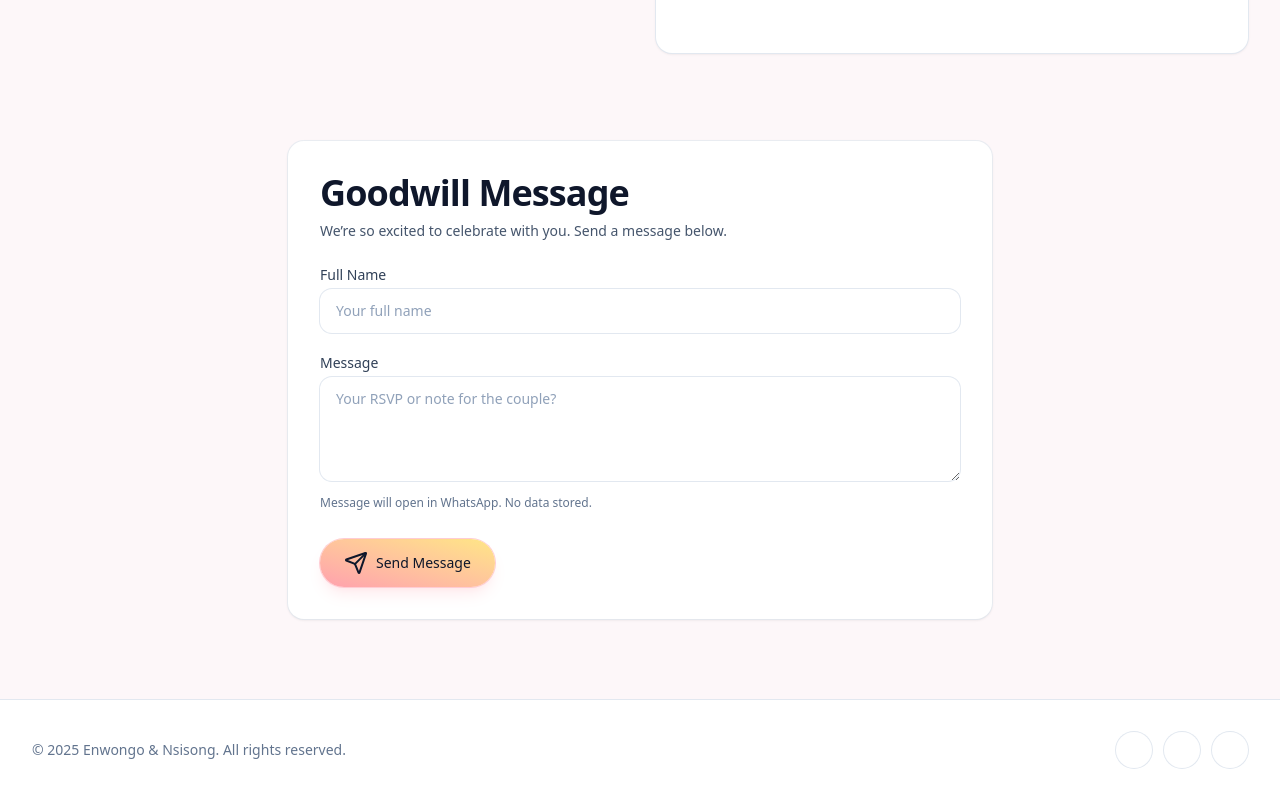
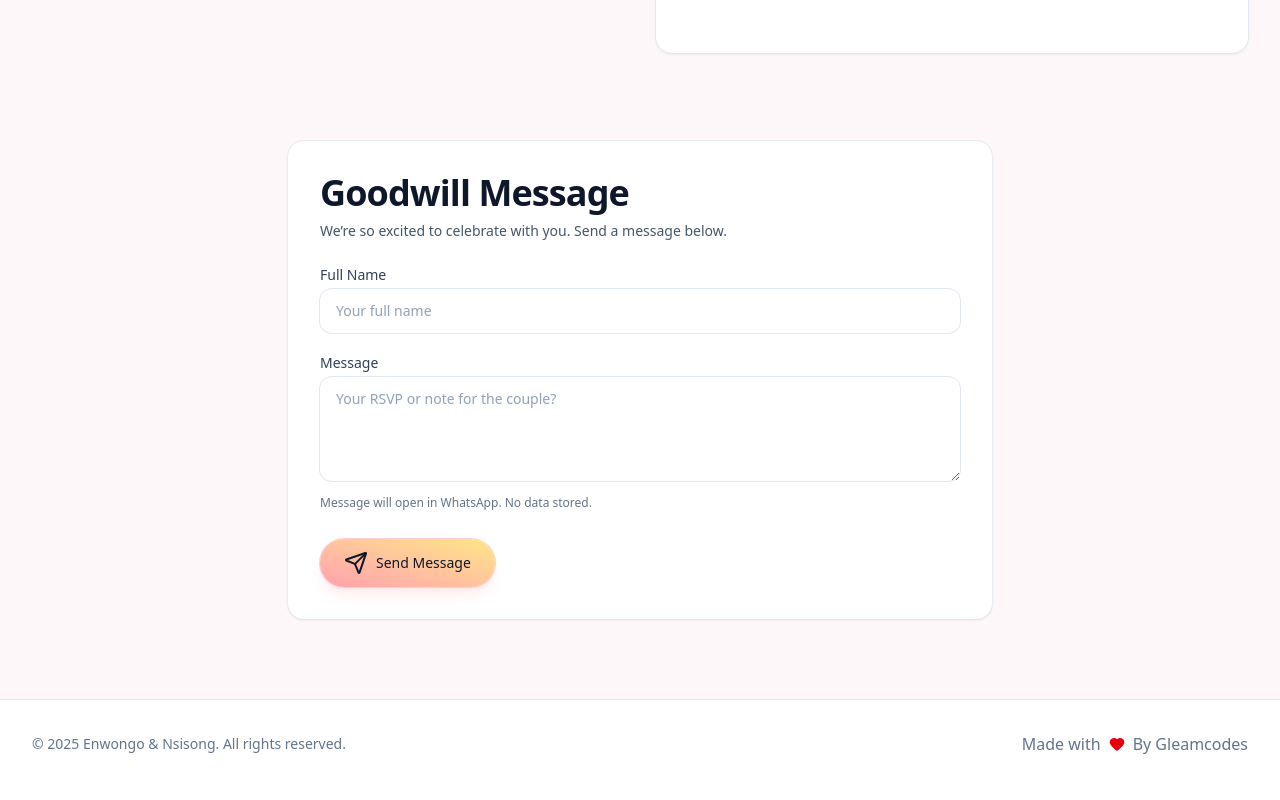
Before and after one commit to slyde619/luvbirds, a React (Vite) app: page / in a window 1280 px wide. Shown: the part 4108-4908 px from the top of the page. Built offline with nearby package versions, Linux system fonts and the light colour scheme; grey boxes are pictures that could not be loaded.

Commit message:
chores: footer fixes

```diff
--- a/src/components/Footer.jsx
+++ b/src/components/Footer.jsx
@@ -1,4 +1,5 @@
 import { motion } from 'framer-motion';
+import { Heart } from 'lucide-react';
 
 function Footer() {
   return (
@@ -11,18 +12,7 @@ function Footer() {
     >
       <div className="mx-auto max-w-7xl px-4 sm:px-6 lg:px-8 py-8 flex flex-col sm:flex-row items-center justify-between gap-4">
         <p className="text-sm text-slate-500">&copy; 2025 Enwongo & Nsisong. All rights reserved.</p>
-        <div className="flex items-center gap-3">
-          {['instagram', 'pinterest', 'facebook'].map((icon) => (
-            <a
-              key={icon}
-              href="#"
-              className="h-9 w-9 inline-flex items-center justify-center rounded-full ring-1 ring-slate-200 hover:ring-rose-300 bg-white hover:bg-rose-50 transition-colors"
-              aria-label={icon.charAt(0).toUpperCase() + icon.slice(1)}
-            >
-              <i data-lucide={icon} className="w-5 h-5 text-slate-600"></i>
-            </a>
-          ))}
-        </div>
+        <p className='flex gap-2 items-center text-slate-500'>Made with  <Heart fill='currentColor' size={16} className='text-red-600'/> By Gleamcodes</p>
       </div>
     </motion.footer>
   );
```
